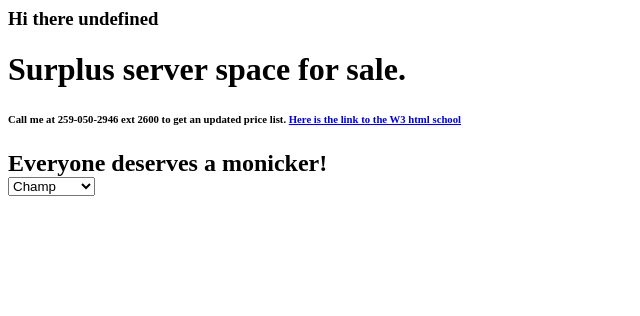
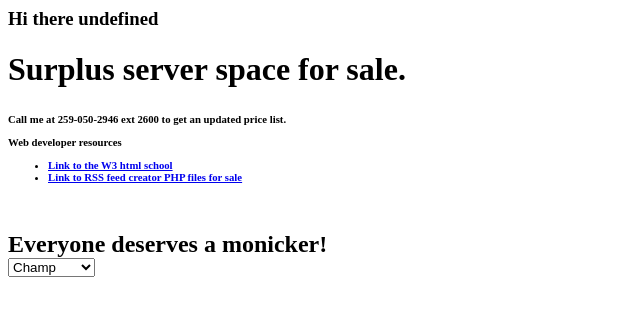
Before and after one commit to swordstyle/swordstyle.github.io, a plain HTML site: page hello-world/index.html in a window 1280 px wide. Shown: the whole page, without its empty margins (0-640 px from the left). Drawn offline with Linux system fonts and the light colour scheme.

Commit message:
Update index.html to add in resource links

```diff
--- a/hello-world/index.html
+++ b/hello-world/index.html
@@ -6,8 +6,12 @@
   <h1>Surplus server space for sale.
   <h6>Call me at 259-050-2946 ext 2600 to get an updated price list.
   <!-- Let's leave some room for the body of the page so that we can be so mimimalistic! -->
-  <a href="https://www.w3schools.com/html/html_images.asp">Here is the link to the W3 html school</a>
-  <h2>Everyone deserves a monicker!
+  <p>Web developer resources</p>
+    <ul>
+    <li><a href="https://www.w3schools.com/html/html_images.asp">Link to the W3 html school</a></li>
+    <li><a href="http://createfeed.fivefilters.org/">Link to RSS feed creator PHP files for sale</a></li>
+  </ul>
+  <br><h2>Everyone deserves a monicker!
   <form>
     <select name="Choose your nickname">
     <option value="champ">Champ</option>
```
